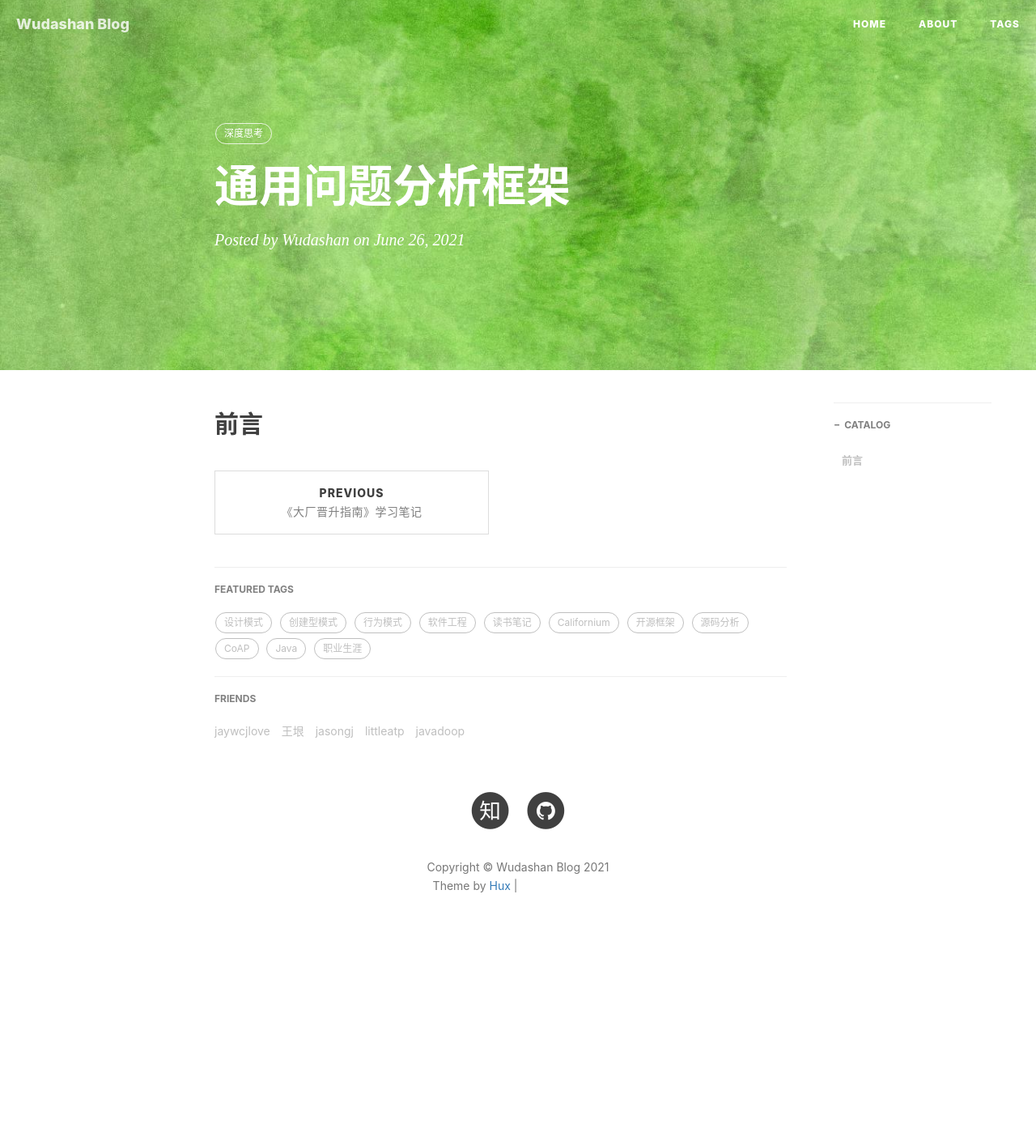
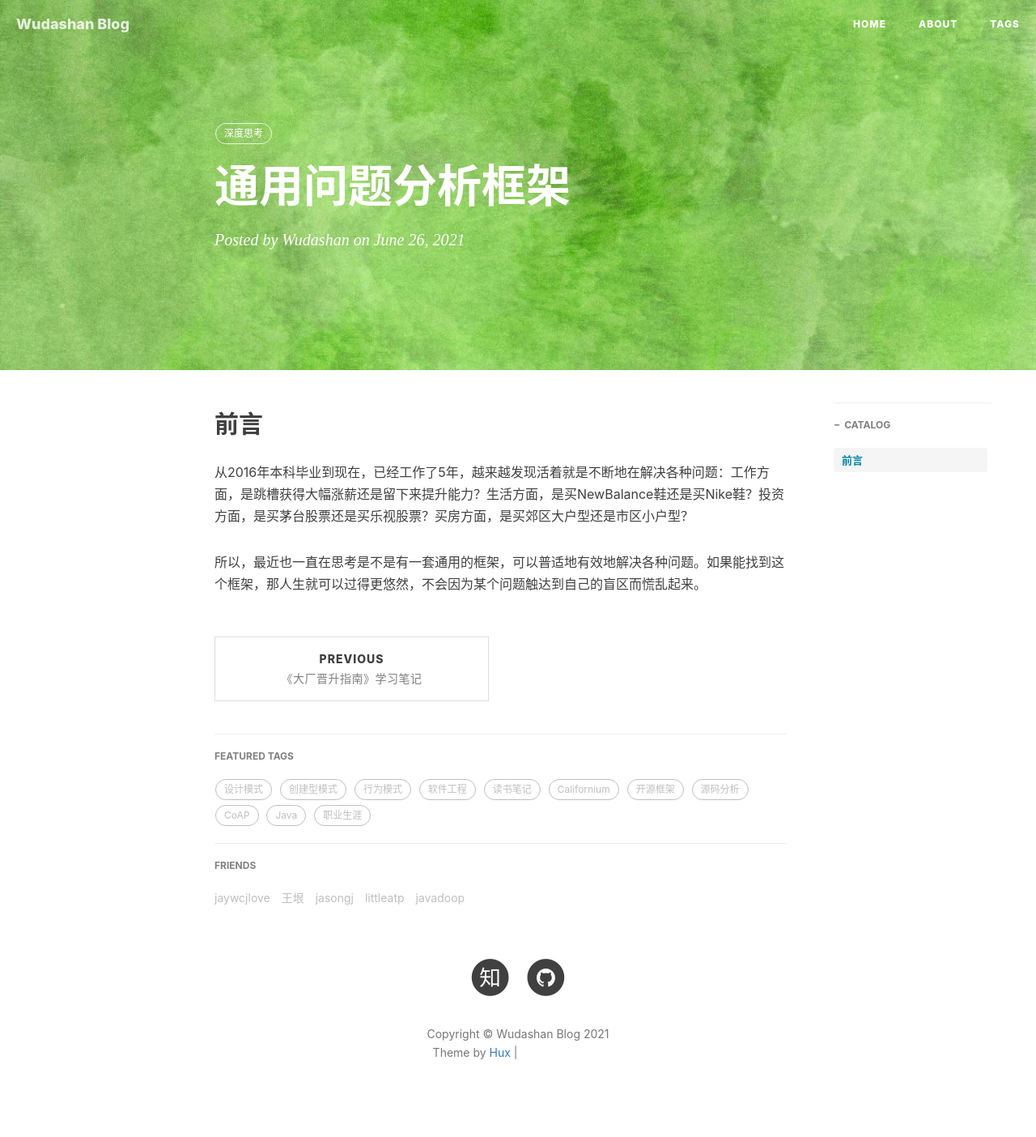
Before and after one commit to wudashan/wudashan.github.io, a Jekyll site: the page built from _posts/2021-06-26-problem-analysis-frame.markdown, in a window 1280 px wide. Shown: the whole page at 81% size. Built offline with Jekyll 4.4.1, drawn with Linux system fonts in a browser that asks for light colours; nearby versions of some CDN libraries; comment, search, counter and statistics services are not loaded; before the commit the page ends 1198 px from its top, so only the background shows below that; grey boxes are pictures that could not be loaded.

Commit message:
no message

```diff
--- a/_posts/2021-06-26-problem-analysis-frame.markdown
+++ b/_posts/2021-06-26-problem-analysis-frame.markdown
@@ -11,3 +11,7 @@ tags:
 ---
 
 # 前言
+
+从2016年本科毕业到现在，已经工作了5年，越来越发现活着就是不断地在解决各种问题：工作方面，是跳槽获得大幅涨薪还是留下来提升能力？生活方面，是买NewBalance鞋还是买Nike鞋？投资方面，是买茅台股票还是买乐视股票？买房方面，是买郊区大户型还是市区小户型？
+
+所以，最近也一直在思考是不是有一套通用的框架，可以普适地有效地解决各种问题。如果能找到这个框架，那人生就可以过得更悠然，不会因为某个问题触达到自己的盲区而慌乱起来。
```
